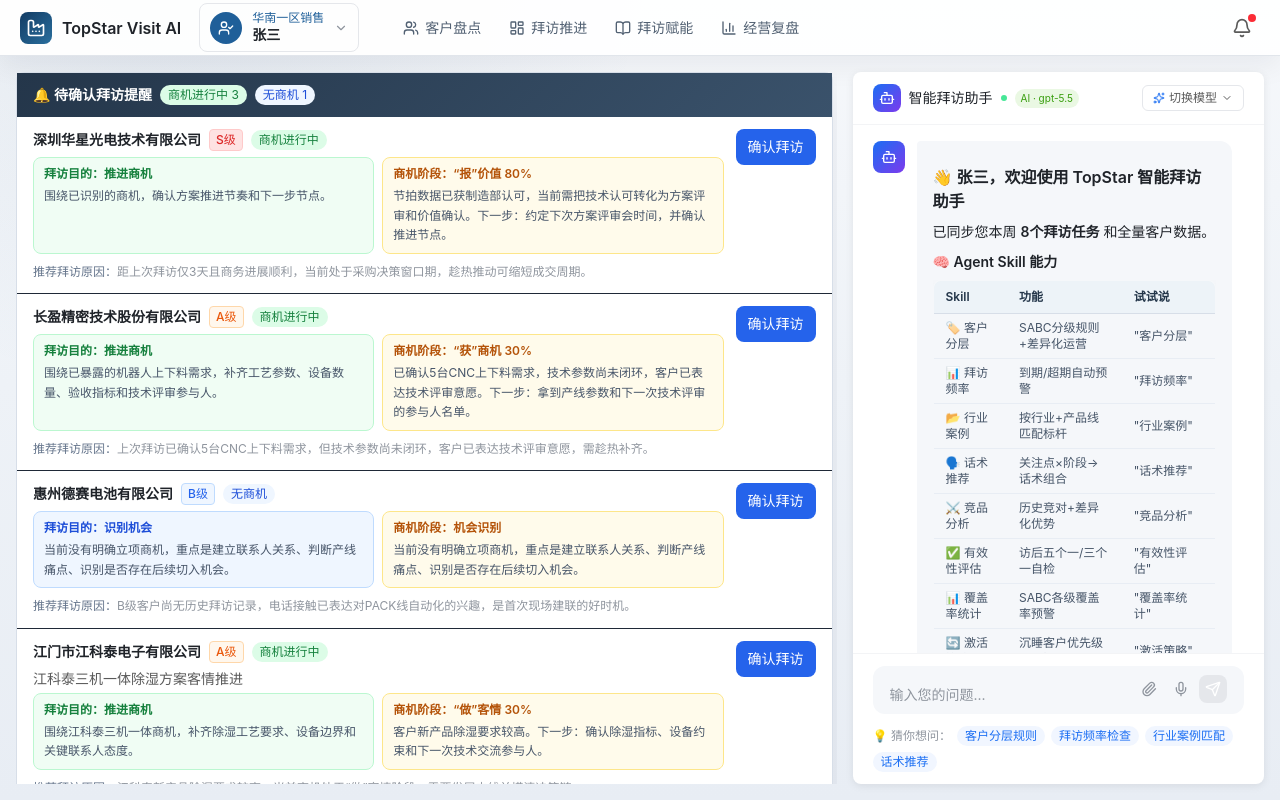
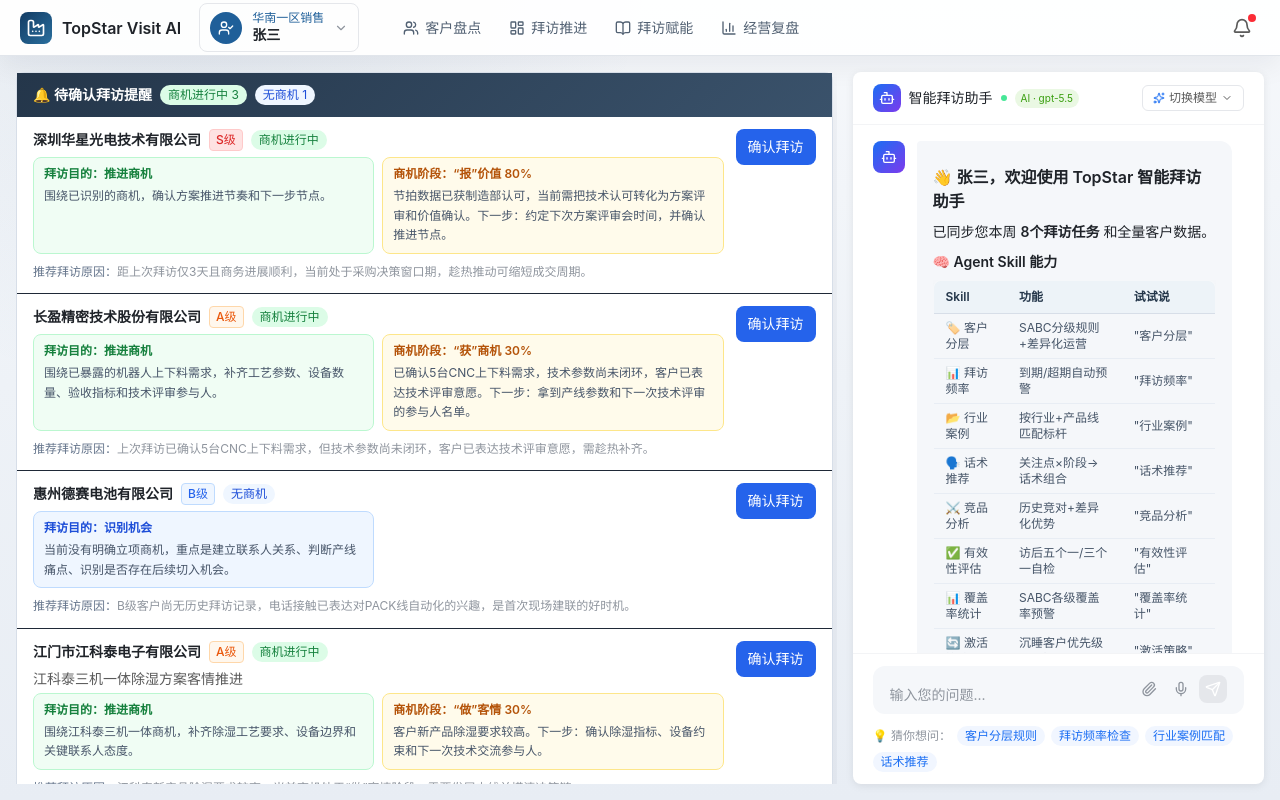
Before and after one commit to cyingyori-cloud/topstar_visit, a React (Vite) app: page / in a window 1280 px wide. Built offline with nearby package versions, Linux system fonts and the light colour scheme.

Commit message:
fix: hide opportunity stage for no-opportunity visits

```diff
--- a/src/components/VisitTasks.tsx
+++ b/src/components/VisitTasks.tsx
@@ -23,10 +23,7 @@
 
 function getOpportunityStageText(customer: any, hasOpportunity: boolean, task?: any) {
   if (!hasOpportunity || !customer) {
-    return {
-      title: '商机阶段：机会识别',
-      detail: task?.visitFocus || task?.visitGoal || '当前重点是建立关系、摸清产线痛点与潜在切入口，判断是否进入商机。',
-    };
+    return null;
   }
 
   const stage = customer.opportunityStage || '待确认';
@@ -229,12 +226,14 @@
                       </div>
                       <div className="text-xs leading-relaxed" style={{ color: '#475569' }}>{task.visitFocus || task.visitGoal}</div>
                     </div>
+                    {hasOpportunity && stageText ? (
                       <div className="rounded-lg px-2.5 py-2" style={{ backgroundColor: '#FFFBEB', border: '1px solid #FDE68A' }}>
                         <div className="text-xs font-semibold mb-1" style={{ color: '#B45309' }}>
                           {stageText.title}
                         </div>
                         <div className="text-xs leading-relaxed" style={{ color: '#475569' }}>{stageText.detail}</div>
                       </div>
+                    ) : null}
                   </div>
                   <div className="text-xs leading-relaxed" style={{ color: '#8F959E' }}>
                     <span className="font-medium" style={{ color: '#64748B' }}>推荐拜访原因：</span>{task.visitGoal}
@@ -479,7 +478,7 @@
             >
               <div className="flex items-center justify-between gap-2 mb-1">
                 <span className="text-xs font-semibold" style={{ color: hasOpportunity ? '#15803D' : '#1D4ED8' }}>
-                  {hasOpportunity ? '商机进行中' : '无商机 · 机会识别'}
+                  {hasOpportunity ? '商机进行中' : '无商机'}
                 </span>
                 <span className="text-[10px] px-1.5 py-0.5 rounded-full" style={{ backgroundColor: '#FFFFFF', color: hasOpportunity ? '#15803D' : '#1D4ED8' }}>
                   {opportunityCount > 0 ? `${opportunityCount}个商机` : '线索培育'}
@@ -527,15 +526,16 @@
             </div>
           </div>
 
-          {/* 右下：推进重点 */}
+          {hasOpportunity && stageText ? (
             <div className="rounded-lg px-2.5 py-2 border" style={{ backgroundColor: '#FAFBFC', borderColor: '#D7DEE8' }}>
               <div className="flex items-center gap-1.5 mb-1">
-              <span className="text-xs font-semibold" style={{ color: '#475569' }}>{hasOpportunity ? stageText.title : '商机阶段：机会识别'}</span>
+                <span className="text-xs font-semibold" style={{ color: '#475569' }}>{stageText.title}</span>
               </div>
               <div className="text-xs leading-relaxed" style={{ color: '#4B5563' }}>
                 {stageText.detail}
               </div>
             </div>
+          ) : null}
         </div>
 
         <div className="flex items-center justify-between gap-3 pt-1 border-t border-gray-100">
@@ -610,7 +610,7 @@
               <CustomerBadge level={task.customerLevel} />
               <div className="text-base font-semibold" style={{ color: '#1F2329' }}>{getFullCompanyName(task.customerName)}</div>
               <span className="text-xs px-2 py-0.5 rounded-full" style={{ backgroundColor: hasOpportunity ? '#DCFCE7' : '#DBEAFE', color: hasOpportunity ? '#15803D' : '#2563EB' }}>
-                {hasOpportunity ? '商机进行中' : '无商机 · 机会识别'}
+                {hasOpportunity ? '商机进行中' : '无商机'}
               </span>
             </div>
             <div className="text-xs mt-1" style={{ color: '#8F959E' }}>{task.dayLabel} · {task.visitTime || '待定'} · {task.visitType}</div>
@@ -629,8 +629,9 @@
           </div>
 
           <div className="grid grid-cols-2 gap-3">
+            {hasOpportunity ? (
               <div className="rounded-xl px-3 py-3" style={{ backgroundColor: '#F0FDF4', border: '1px solid #BBF7D0' }}>
-              <div className="text-sm font-semibold mb-2" style={{ color: '#15803D' }}>{hasOpportunity ? '商机信息' : '机会识别'}</div>
+                <div className="text-sm font-semibold mb-2" style={{ color: '#15803D' }}>商机信息</div>
                 <div className="space-y-1.5 text-sm" style={{ color: '#334155' }}>
                   <InfoLine label="商机名称" value={opportunityMain} />
                   <InfoLine label="商机阶段" value={opportunityStage} />
@@ -638,6 +639,7 @@
                   <InfoLine label="风险提示" value={task.opportunityRisk || '暂无明确风险'} />
                 </div>
               </div>
+            ) : null}
 
             <div className="rounded-xl px-3 py-3" style={{ backgroundColor: health.bg, border: `1px solid ${health.color}30` }}>
               <div className="text-sm font-semibold mb-2" style={{ color: health.color }}>客户健康度：{health.level}</div>
```
Lines whose indentation alone changed are shown as unchanged.
